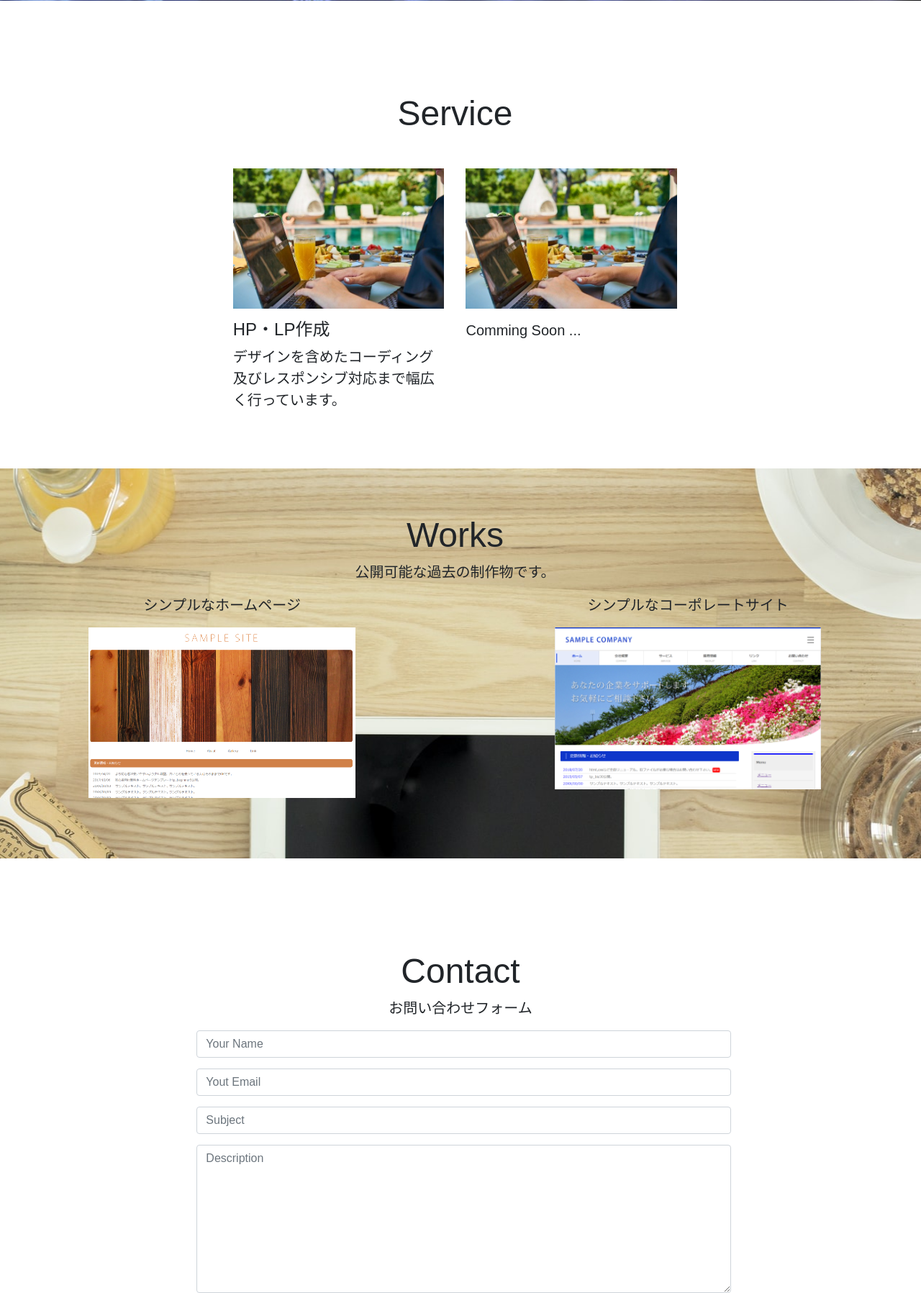
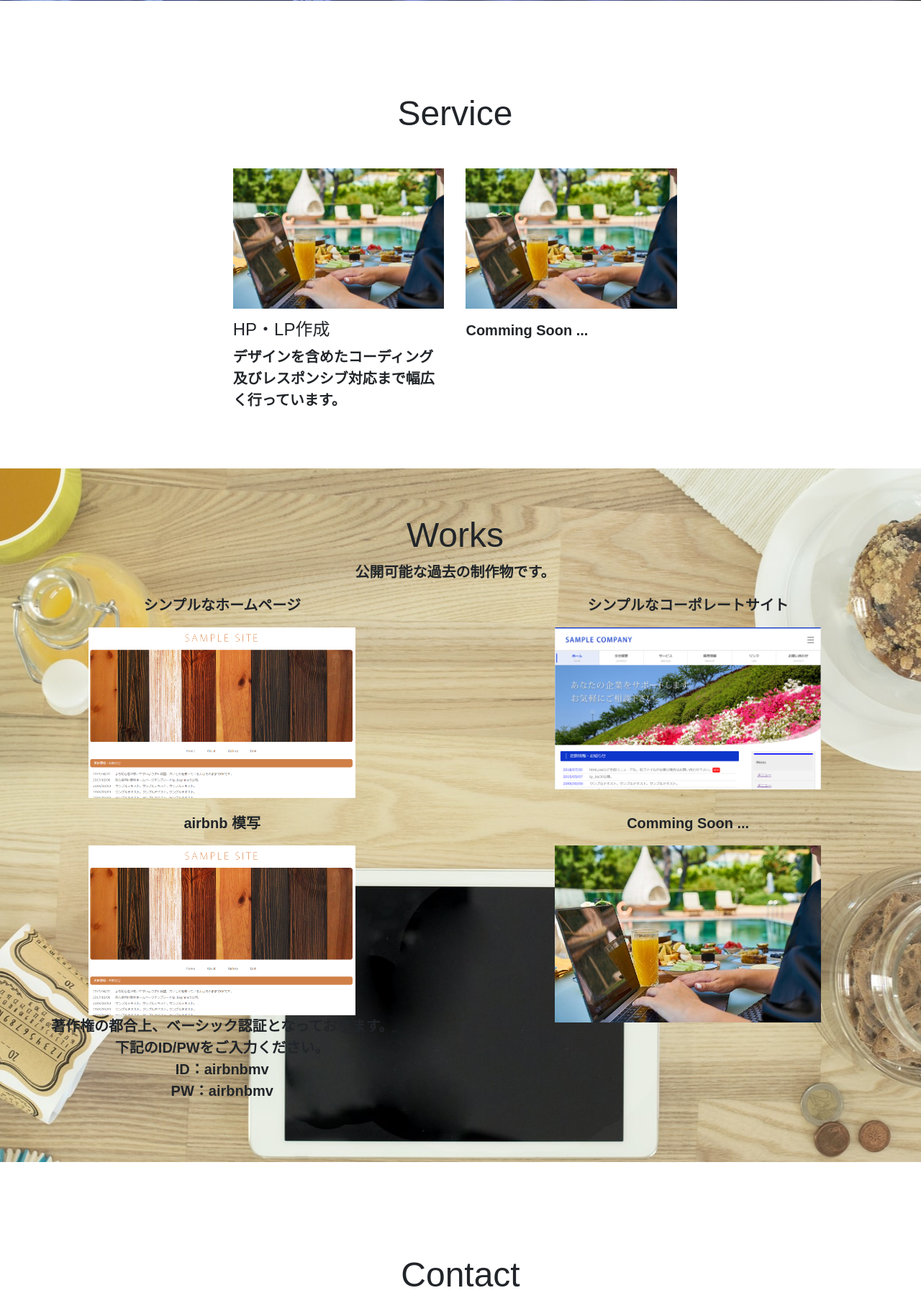
Before and after one commit to 15daifuku/ke1suke-portfolio, a PHP site: page / in a window 1280 px wide. Shown: the part 1525-3322 px from the top of the page at 72% size. Run offline with PHP 8.4, Linux system fonts and the light colour scheme; some libraries are stand-ins or nearby versions.

Commit message:
Airbnb move Portfolio add

```diff
--- a/css/common.css
+++ b/css/common.css
@@ -13,6 +13,7 @@ h3 {
 
 p {
   font-size: 20px;
+  font-weight: 600;
 }
 
 nav.banner {
--- a/index.html
+++ b/index.html
@@ -165,6 +165,28 @@
           </a>
         </div>
       </div>
+      <div class="col-sm-6 text-center">
+        <div class="sample">
+          <p>airbnb 模写</p>
+          <a href="https://simple-lp-mv.herokuapp.com/" target="_blank">
+            <img src="src/sample1.png" alt="課題⑤-2：動画付きLPサイト">
+          </a>
+          <p>
+            著作権の都合上、ベーシック認証となっております。<br>
+            下記のID/PWをご入力ください。<br>
+            ID：airbnbmv <br>
+            PW：airbnbmv
+          </p>
+        </div>
+      </div>
+      <div class="col-sm-6 text-center">
+        <div class="sample">
+          <p>
+            Comming Soon ...
+          </p>
+          <img src="./src/hotel-work.jpg" alt="">
+        </div>
+      </div>
     </div>
     <!-- お問い合わせフォーム -->
     <div class="contact">
```
